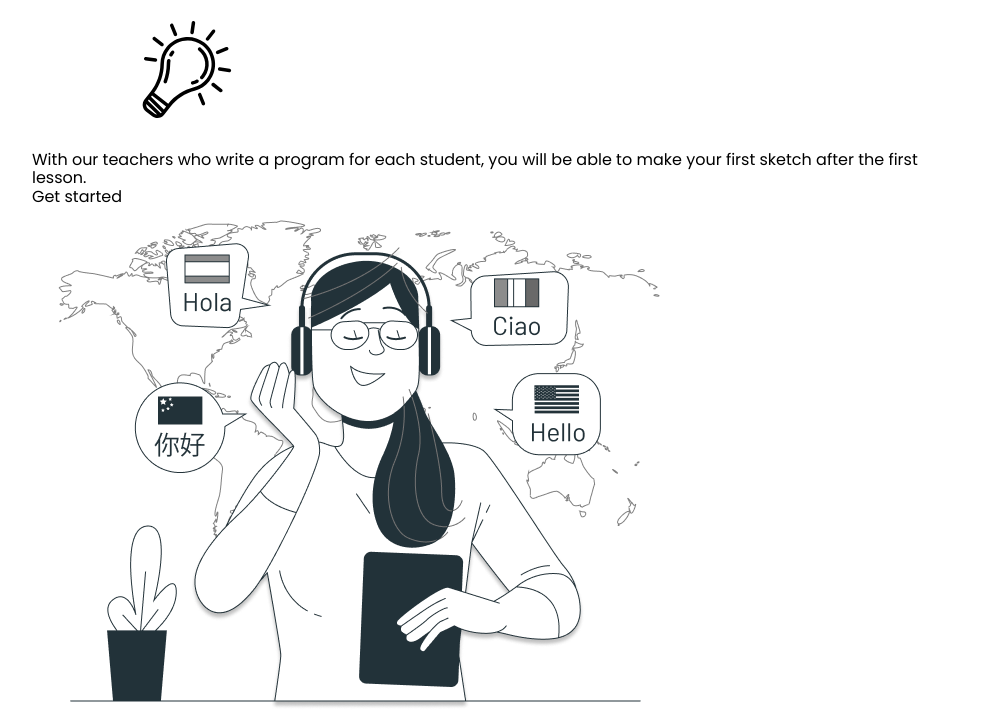
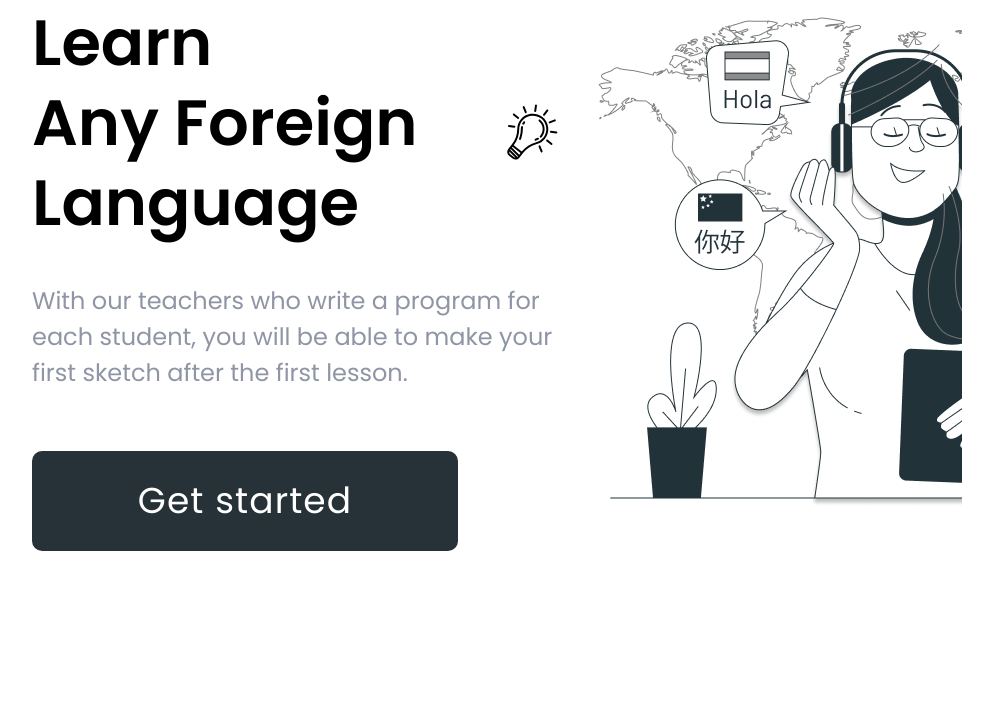
Before and after one commit to kpovel/britlex-layout, a plain HTML site: page index.html in a window 1280 px wide. Shown: the part 101-817 px from the top of the page, without its empty margins (143-1136 px from the left). Drawn offline with nearby package versions, Linux system fonts and the light colour scheme.

Commit message:
Added the layout of the hero section for the desktop

```diff
--- /dev/null
+++ b/css/hero.css
@@ -0,0 +1,60 @@
+.hero {
+  display: flex;
+  justify-content: space-between;
+}
+
+.hero-container {
+
+}
+
+.text-block {
+}
+
+.text-block__center {
+  display: flex;
+  justify-content: space-between;
+  align-items: center;
+}
+
+.hero-title {
+  display: inline-block;
+  width: 386px;
+  font-style: normal;
+  font-weight: 600;
+  font-size: 64px;
+  line-height: 80px;
+  margin: 0 0 20px;
+}
+
+.bulb-icon{
+  width: 85px;
+  height: 85px;
+}
+
+.hero-description {
+  width: 540px;
+  font-size: 24px;
+  line-height: 36px;
+  margin: 20px 0 30px 0;
+
+  color: #8F95A5;
+}
+
+.button-hero {
+  width: 426px;
+  height: 100px;
+  margin-top: 30px;
+  border-radius: 10px;
+  background-color: var(--outer-space-color);
+  color: #FFFFFF;
+  font-size: 36px;
+  line-height: 54px;
+  letter-spacing: 0.03em;
+  text-align: center;
+}
+
+.learning-language {
+}
+
+.learning-language__icon {
+}
--- a/css/styles.css
+++ b/css/styles.css
@@ -42,7 +42,6 @@ body {
 .header {
   margin: 0 auto;
   padding: 55px 0;
-  height: 70px;
   display: flex;
   justify-content: space-between;
   align-items: center;
@@ -75,7 +74,7 @@ body {
 
 .header-button {
   width: 312px;
-  height: 70px;
+  height: 64px;
   border: 2px solid var(--outer-space-color);
   border-radius: 10px;
   font-size: 20px;
--- a/index.html
+++ b/index.html
@@ -15,6 +15,7 @@
       rel="stylesheet"
   />
   <link rel="stylesheet" href="./css/styles.css" />
+  <link rel="stylesheet" href="./css/hero.css">
   <title>Britlex</title>
 </head>
 <body>
@@ -53,16 +54,18 @@
     </header>
     <main>
       <section class="hero">
-        <div class="container">
         <div class="text-block">
+          <div class="text-block__center">
             <h1 class="hero-title">
               Learn
+              <br>
               Any Foreign
               Language
             </h1>
-            <svg>
+            <svg class="bulb-icon">
               <use href="./images/sprite.svg#bulb"></use>
             </svg>
+          </div>
           <p class="hero-description">
             With our teachers who write a program for
             each student, you will be able to make your
@@ -75,7 +78,6 @@
         <div class="learning-language">
           <img class="learning-language__icon" src="./images/learning-language.png" alt="Learning language">
         </div>
-        </div>
       </section>
     </main>
     <footer></footer>
```
Also changed, not shown: 1 other file. Lines whose indentation alone changed are shown as unchanged.
